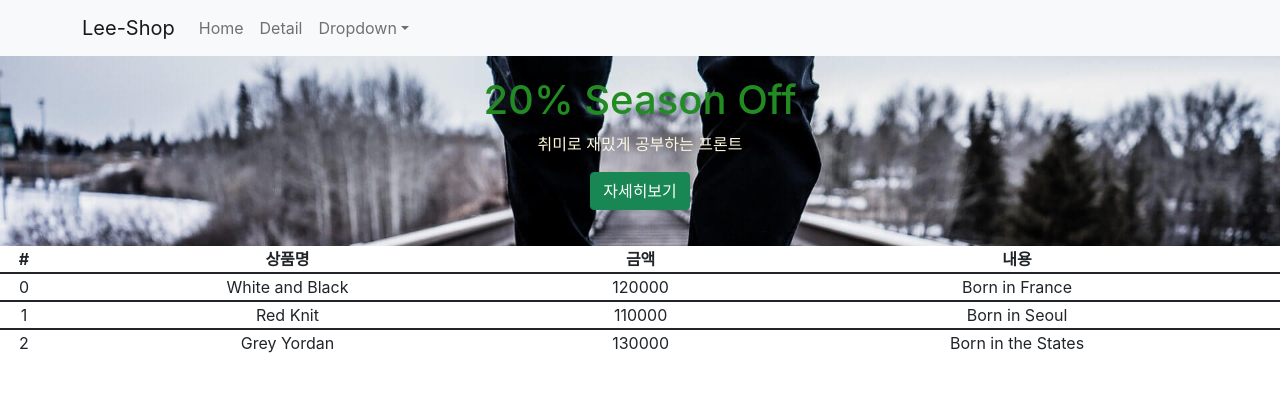
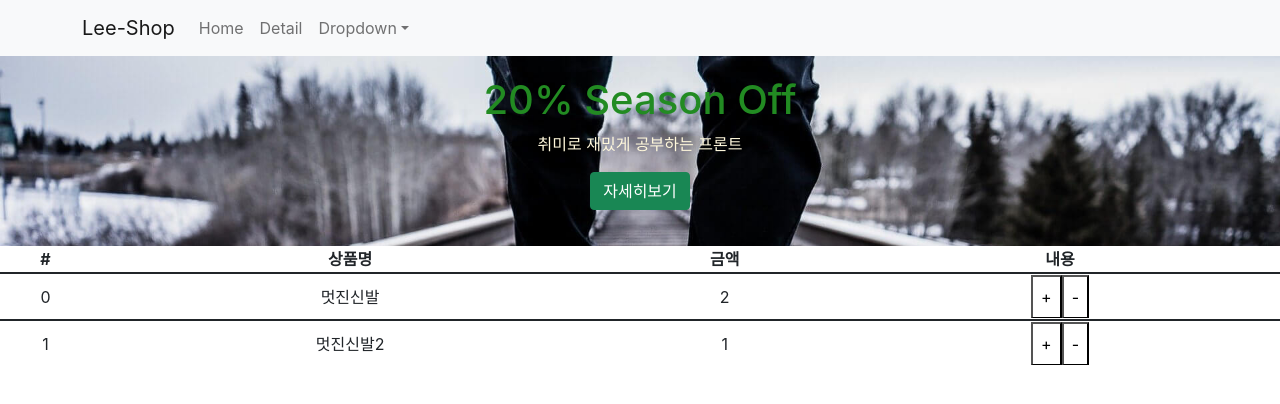
Before and after one commit to qwe5507/REACT-DEV, a React (Create React App) app in the folder shop/: page /cart in a window 1280 px wide. Shown: the top 404 px of the page. Built offline with nearby package versions, Linux system fonts and the light colour scheme.

Commit message:
Redux 2 : reducer/dispatch로 데이터 수정하는 법

```diff
--- a/shop/src/Cart.js
+++ b/shop/src/Cart.js
@@ -14,11 +14,12 @@ function Cart(props) {
         </tr>
         {props.redux상품.map((data, idx) => {
           return (
-            <tr>
+            <tr key={idx}>
               <td>{data.id}</td>
-              <td>{data.title}</td>
-              <td>{data.price}</td>
-              <td>{data.content}</td>
+              <td>{data.name}</td>
+              <td>{data.quan}</td>
+              <td><button onClick={()=>{props.dispatch({ type : "수량증가"})}}>+</button>
+                  <button onClick={()=>{props.dispatch({ type : "수량감소"})}}>-</button></td>
             </tr>
           )
         })}
--- a/shop/src/index.js
+++ b/shop/src/index.js
@@ -8,9 +8,26 @@ import { BrowserRouter } from 'react-router-dom';
 import { Provider } from 'react-redux';
 import { createStore } from 'redux';
 
-import data from './data.js';
+let 기본state = [
+  { id: 0, name: "멋진신발", quan: 2,},
+  { id: 1, name: "멋진신발2", quan: 1,}
+];
 
-let store = createStore(()=> {return data});
+function reducer(state = 기본state, 액션) {
+  if (액션.type === "수량증가") {
+    let copy = [...state];
+    copy[0].quan += 1;
+    return copy;
+  } else if(액션.type === "수량감소") {
+    let copy = [...state];
+    copy[0].quan = copy[0].quan < 1 ? copy[0].quan : copy[0].quan - 1;
+    return copy;
+  } else {
+    return state;
+  }
+}
+
+let store = createStore(reducer);
 
 ReactDOM.render(
   <React.StrictMode>
```
